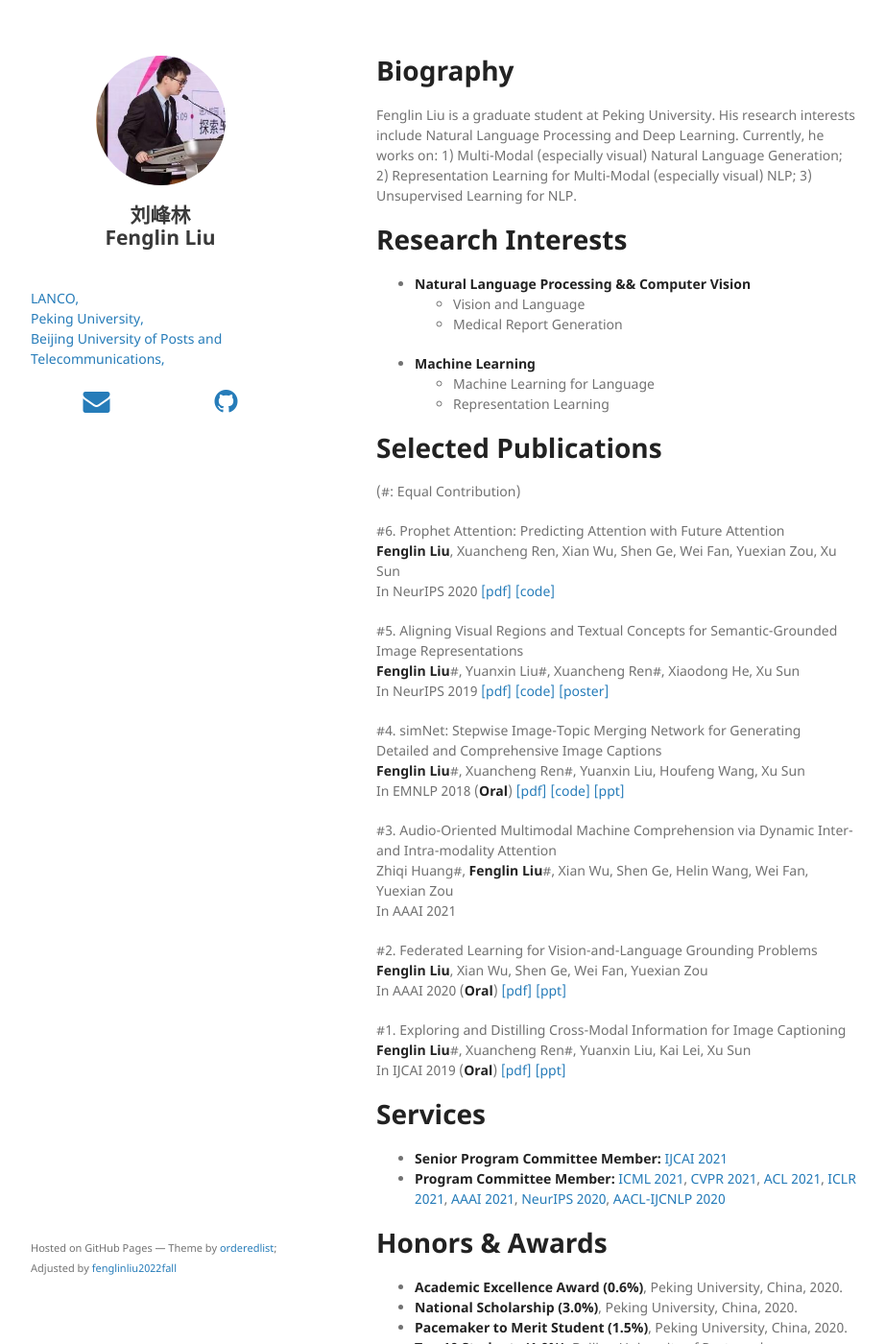
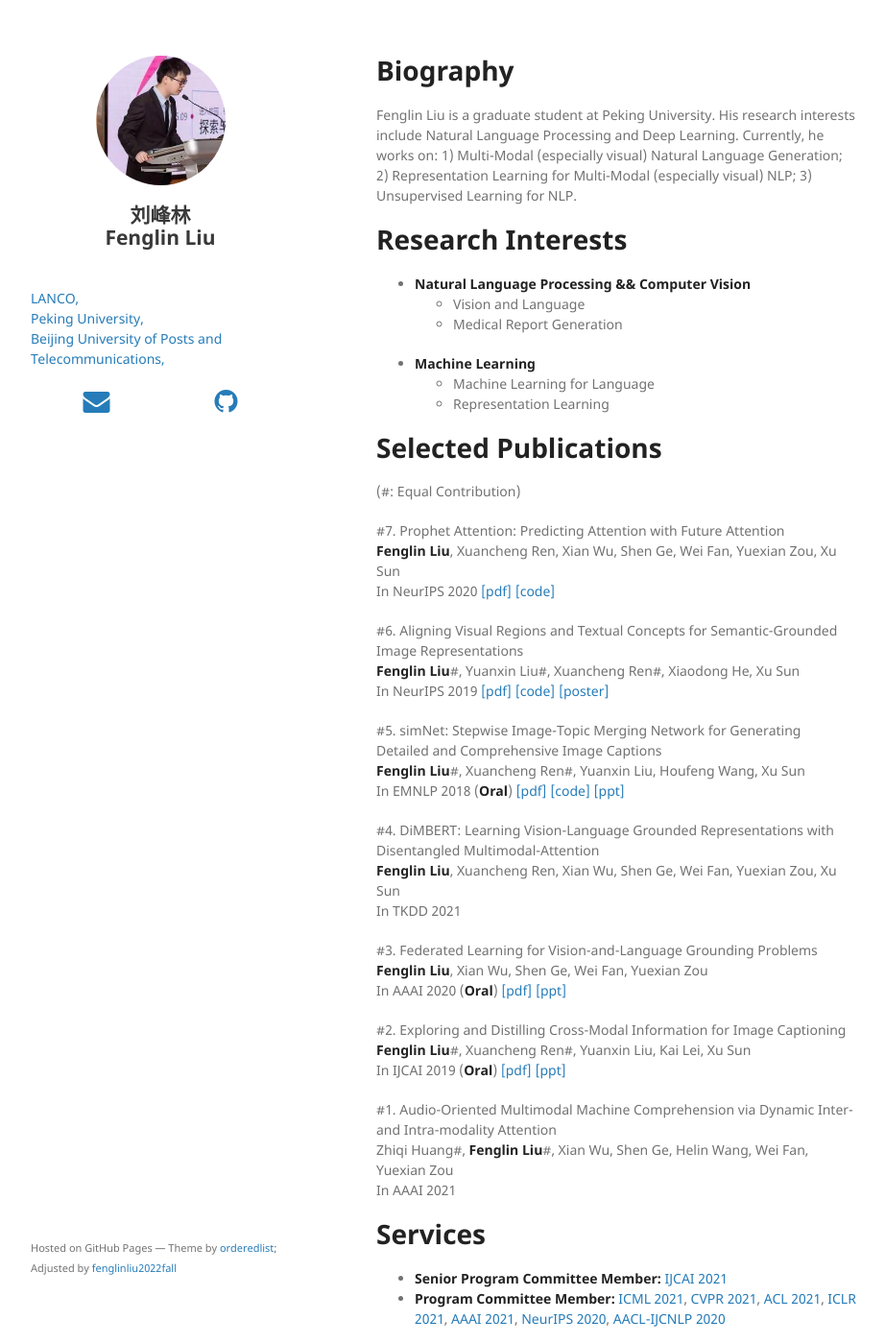
Before and after one commit to fenglinliu2022fall/fenglinliu2022fall.github.io, a Jekyll site: the page built from index.md, in a window 1280 px wide and 1400 px high. Shown: the whole window at 96% size, without its empty margins (178-1100 px from the left). Built offline with Jekyll 4.4.1, drawn with Linux system fonts in a browser that asks for light colours; nearby versions of some CDN libraries; our own code applies the rules of GitHub Pages for plain Markdown files.

Commit message:
Update index.md

```diff
--- a/index.md
+++ b/index.md
@@ -14,29 +14,33 @@ Fenglin Liu is a graduate student at Peking University. His research interests i
 # Selected Publications
 (#: Equal Contribution)
 
-  #6. Prophet Attention: Predicting Attention with Future Attention
+  #7. Prophet Attention: Predicting Attention with Future Attention
   **Fenglin Liu**, Xuancheng Ren, Xian Wu, Shen Ge, Wei Fan, Yuexian Zou, Xu Sun
   In NeurIPS 2020 [[pdf]](http://web.pkusz.edu.cn/adsp/files/2020/11/NeurIPS2020__Prophet_Attention___Camera_Ready.pdf) [[code]](https://github.com/fenglinliu98/ProphetAttention)
 
-  #5. Aligning Visual Regions and Textual Concepts for Semantic-Grounded Image Representations
+  #6. Aligning Visual Regions and Textual Concepts for Semantic-Grounded Image Representations
   **Fenglin Liu**#, Yuanxin Liu#, Xuancheng Ren#, Xiaodong He, Xu Sun
   In NeurIPS 2019 [[pdf]](https://papers.nips.cc/paper/8909-aligning-visual-regions-and-textual-concepts-for-semantic-grounded-image-representations.pdf) [[code]](https://github.com/fenglinliu98/MIA) [[poster]](https://github.com/fenglinliu98/MIA/blob/master/NeurIPS2019_MIA_poster.pdf)
 
-  #4. simNet: Stepwise Image-Topic Merging Network for Generating Detailed and Comprehensive Image Captions
+  #5. simNet: Stepwise Image-Topic Merging Network for Generating Detailed and Comprehensive Image Captions
   **Fenglin Liu**#, Xuancheng Ren#, Yuanxin Liu, Houfeng Wang, Xu Sun
   In EMNLP 2018 (**Oral**) [[pdf]](http://aclweb.org/anthology/D18-1013) [[code]](https://github.com/lancopku/simNet) [[ppt]](https://github.com/fenglinliu98/Slides-Posters/blob/master/simNet-EMNLP2018-slides.pptx)
 
-  #3. Audio-Oriented Multimodal Machine Comprehension via Dynamic Inter- and Intra-modality Attention
-  Zhiqi Huang#, **Fenglin Liu**#, Xian Wu, Shen Ge, Helin Wang, Wei Fan, Yuexian Zou
-  In AAAI 2021
+  #4. DiMBERT: Learning Vision-Language Grounded Representations with Disentangled Multimodal-Attention
+  **Fenglin Liu**, Xuancheng Ren, Xian Wu, Shen Ge, Wei Fan, Yuexian Zou, Xu Sun
+  In TKDD 2021
 
-  #2. Federated Learning for Vision-and-Language Grounding Problems
+  #3. Federated Learning for Vision-and-Language Grounding Problems
   **Fenglin Liu**, Xian Wu, Shen Ge, Wei Fan, Yuexian Zou
   In AAAI 2020 (**Oral**) [[pdf]](http://web.pkusz.edu.cn/adsp/files/2020/02/AAAI-FenglinL.pdf) [[ppt]](https://github.com/fenglinliu98/Slides-Posters/blob/master/Federated_Learning-AAAI2020-slides.pptx)
 
-  #1. Exploring and Distilling Cross-Modal Information for Image Captioning
+  #2. Exploring and Distilling Cross-Modal Information for Image Captioning
   **Fenglin Liu**#, Xuancheng Ren#, Yuanxin Liu, Kai Lei, Xu Sun
   In IJCAI 2019 (**Oral**) [[pdf]](https://www.ijcai.org/proceedings/2019/708) [[ppt]](https://github.com/fenglinliu98/Slides-Posters/blob/master/GLIED-IJCAI2019-slides.pptx)
+
+  #1. Audio-Oriented Multimodal Machine Comprehension via Dynamic Inter- and Intra-modality Attention
+  Zhiqi Huang#, **Fenglin Liu**#, Xian Wu, Shen Ge, Helin Wang, Wei Fan, Yuexian Zou
+  In AAAI 2021
 
 # Services
 * **Senior Program Committee Member:** [IJCAI 2021](https://ijcai-21.org/)
```
